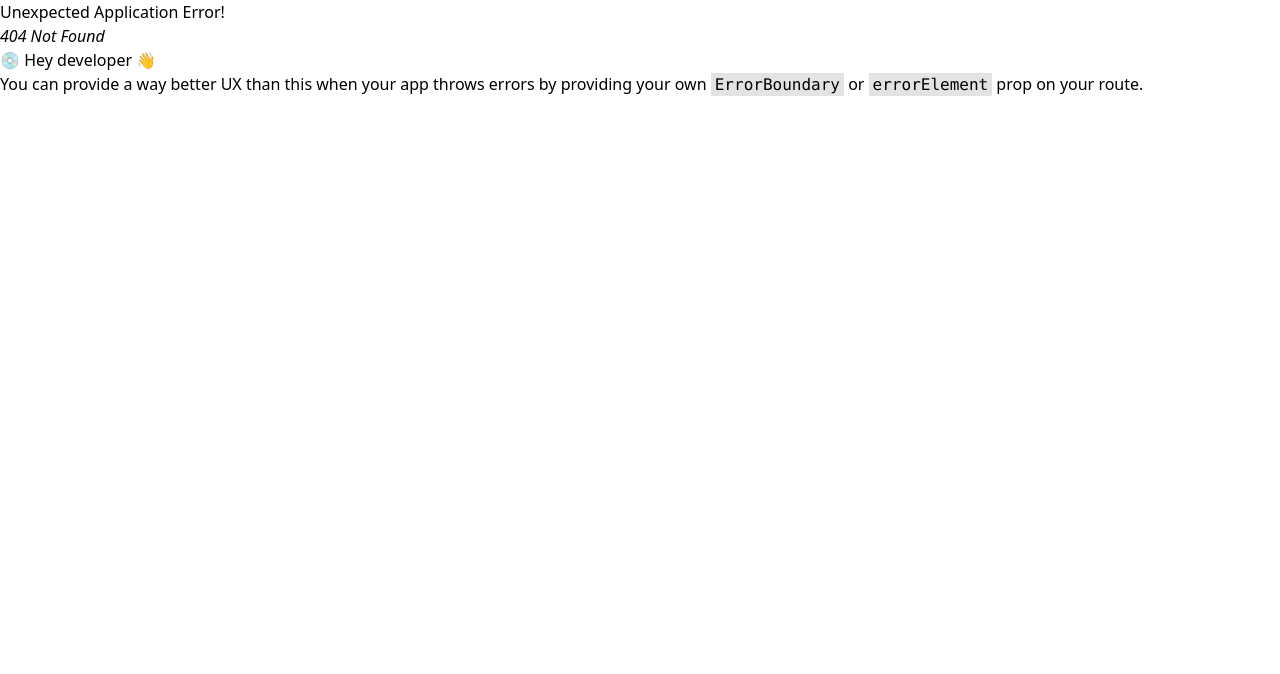
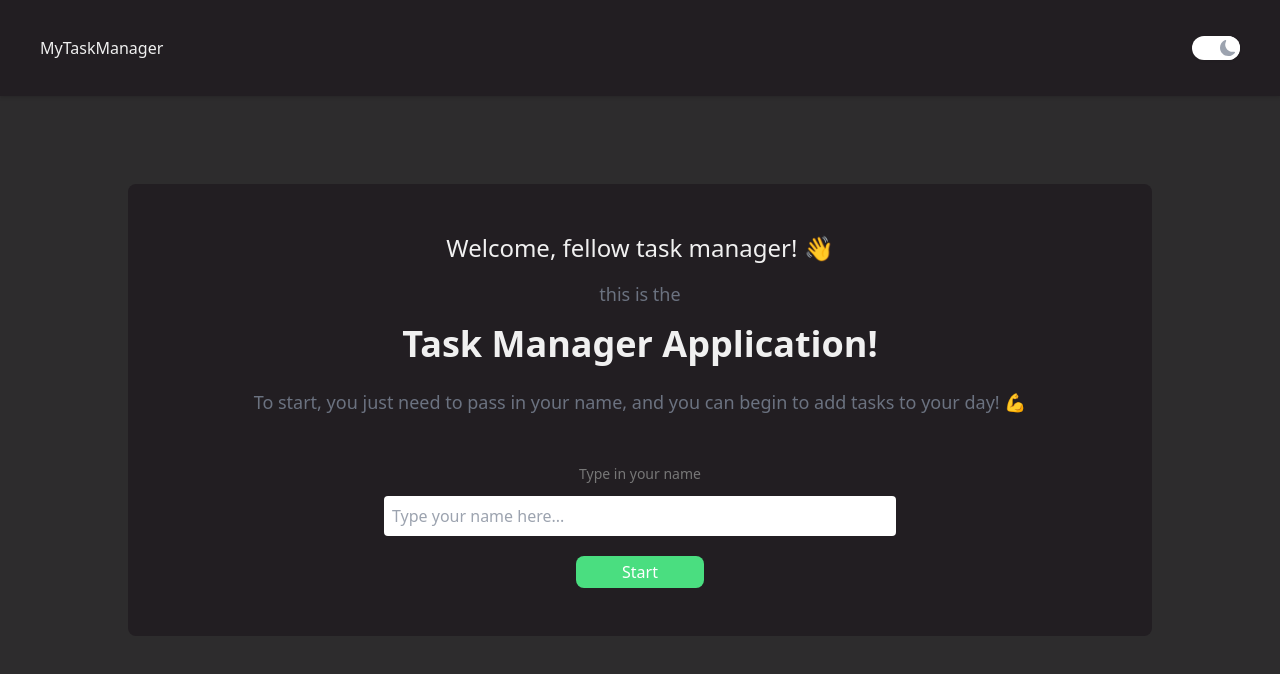
Before and after one commit to kristiangal/task-manager, a React (Vite) app: page /login in a window 1280 px wide. Before the commit this address had no page. Shown: the top 674 px of the page. Built offline with nearby package versions, Linux system fonts and the light colour scheme.

Commit message:
add login, still bugging, need to fix

```diff
--- a/src/app/store.js
+++ b/src/app/store.js
@@ -3,12 +3,14 @@ import { configureStore } from "@reduxjs/toolkit";
 import themeSlice from "../features/themeSlice";
 import taskSlice from "../features/taskSlice";
 import modalSlice from "../features/modalSlice";
+import userSlice from "../features/userSlice";
 
 const store = configureStore({
   reducer: {
     theme: themeSlice,
     task: taskSlice,
     modal: modalSlice,
+    user: userSlice,
   },
   devTools: true,
 });
--- /dev/null
+++ b/src/components/PrivateRoute.jsx
@@ -0,0 +1,12 @@
+import React from "react";
+import { Navigate, Outlet } from "react-router-dom";
+import { useSelector } from "react-redux";
+
+const PrivateRoute = () => {
+  const { user } = useSelector((state) => state.user);
+  console.log(user == true);
+
+  return user ? <Outlet /> : <Navigate to="/login" replace />;
+};
+
+export default PrivateRoute;
--- a/src/features/taskSlice.js
+++ b/src/features/taskSlice.js
@@ -29,6 +29,7 @@ export const taskSlice = createSlice({
     removeTask: (state, action) => {
       const { id } = action.payload;
       state.tasks = state.tasks.filter((task) => task.id !== id);
+      localStorage.setItem("tasks", JSON.stringify(state.tasks));
     },
     toggleCompleted: (state, action) => {
       const { id } = action.payload;
--- /dev/null
+++ b/src/features/userSlice.js
@@ -0,0 +1,27 @@
+import { createSlice } from "@reduxjs/toolkit";
+
+const initialState = {
+  user: localStorage.getItem("user")
+    ? JSON.parse(localStorage.getItem("user"))
+    : {},
+};
+
+const userSlice = createSlice({
+  name: "user",
+  initialState,
+  reducers: {
+    setUser: (state, action) => {
+      console.log(action.payload);
+      const { name } = action.payload.user;
+      state.user = name;
+      localStorage.setItem("user", JSON.stringify(state.user));
+    },
+    logoutUser: (state) => {
+      state.user = {};
+      localStorage.removeItem("user");
+    },
+  },
+});
+
+export const { setUser, logoutUser } = userSlice.actions;
+export default userSlice.reducer;
--- a/src/main.jsx
+++ b/src/main.jsx
@@ -11,11 +11,16 @@ import {
 import store from "./app/store.js";
 import { Provider } from "react-redux";
 import "./index.css";
+import LoginPage from "./pages/LoginPage.jsx";
+import PrivateRoute from "./components/PrivateRoute.jsx";
 
 const router = createBrowserRouter(
   createRoutesFromElements(
-    <Route path="/" element={<App />}>
-      <Route path="/" element={<HomePage />} />
+    <Route element={<App />}>
+      <Route path="/login" element={<LoginPage />}></Route>
+      <Route element={<PrivateRoute />}>
+        <Route path="/" element={<HomePage />} />
+      </Route>
     </Route>
   )
 );
--- /dev/null
+++ b/src/pages/LoginPage.jsx
@@ -0,0 +1,58 @@
+import React, { useState } from "react";
+import { useSelector, useDispatch } from "react-redux";
+import { setUser } from "../features/userSlice";
+import { useNavigate } from "react-router-dom";
+
+const LoginPage = () => {
+  const { theme } = useSelector((state) => state.theme);
+  const [username, setUsername] = useState("");
+
+  const dispatch = useDispatch();
+  const navigate = useNavigate();
+
+  const handleSetUser = (e) => {
+    e.preventDefault();
+    dispatch(setUser({ user: { name: username } }));
+    navigate("/");
+  };
+
+  return (
+    <div
+      className={`${theme}Theme mainBg flex flex-col h-screen py-16 px-32 transition-all duration-300`}
+    >
+      <form
+        onSubmit={(e) => handleSetUser(e)}
+        className={`${theme}Theme w-full text-center py-12 rounded-lg mt-6 transition-all duration-300`}
+      >
+        <div className="text text-center">
+          <h1 className="text-2xl font-medium">
+            Welcome, fellow task manager! 👋
+          </h1>
+          <p className="text-lg py-4 text-gray-500">this is the</p>
+          <h1 className="text-4xl font-bold">Task Manager Application!</h1>
+          <p className="text-lg text-gray-500 pt-6 pb-12">
+            To start, you just need to pass in your name, and you can begin to
+            add tasks to your day! 💪
+          </p>
+        </div>
+        <div className="inputGroup text-center w-1/2 mx-auto">
+          <label className="block text-sm mb-1" htmlFor="name">
+            Type in your name
+          </label>
+          <input
+            value={username}
+            onChange={(e) => setUsername(e.target.value)}
+            className="my-2 py-2 px-2 w-full rounded focus:border-green-400"
+            placeholder="Type your name here..."
+            type="text"
+          />
+        </div>
+        <button className="px-2 py-1 bg-green-400 rounded-lg text-white w-32 mt-3">
+          Start
+        </button>
+      </form>
+    </div>
+  );
+};
+
+export default LoginPage;
```
